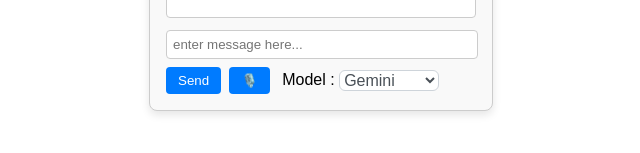
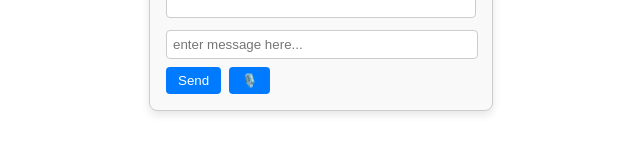
Before and after one commit to Rahul6700/openturf, a React (Create React App) app in the folder frontend/widget/: page / in a window 1280 px wide. Shown: the part 271-424 px from the top of the page, without its empty margins (319-959 px from the left). Built offline with nearby package versions, Linux system fonts and the light colour scheme.

Commit message:
feat: removed model selection from widget FE

```diff
--- a/frontend/widget/src/widget.js
+++ b/frontend/widget/src/widget.js
@@ -7,7 +7,6 @@ function Widget() {
 
   const [messages, setmessages] = useState([]);
   const [input, setinput] = useState("");
-  const [model, setmodel] = useState("gemini");
   const [loading, setloading] = useState(false);
   const [isListening, setisListening] = useState(false)
   const [transcript, settranscript] = useState("")
@@ -184,7 +183,6 @@ recognition.onaudioend = () => {
         },
         body: JSON.stringify({
           query: text,
-          model: model
         })
       });
 
@@ -224,12 +222,6 @@ recognition.onaudioend = () => {
       <button onClick={handleVoice} disabled={loading || isListening}>
         {isListening ? 'listening' : '🎙️'}
       </button>
-      <label> Model : </label>
-      <select className="select-button" value={model} onChange={(e)=>{setmodel(e.target.value)}}>
-        <option value="gemini">Gemini</option>
-        <option value="deepseek">DeepSeek</option>
-        <option value="mistral">Mistral</option>
-      </select>
     </div>
   );
 }
```
